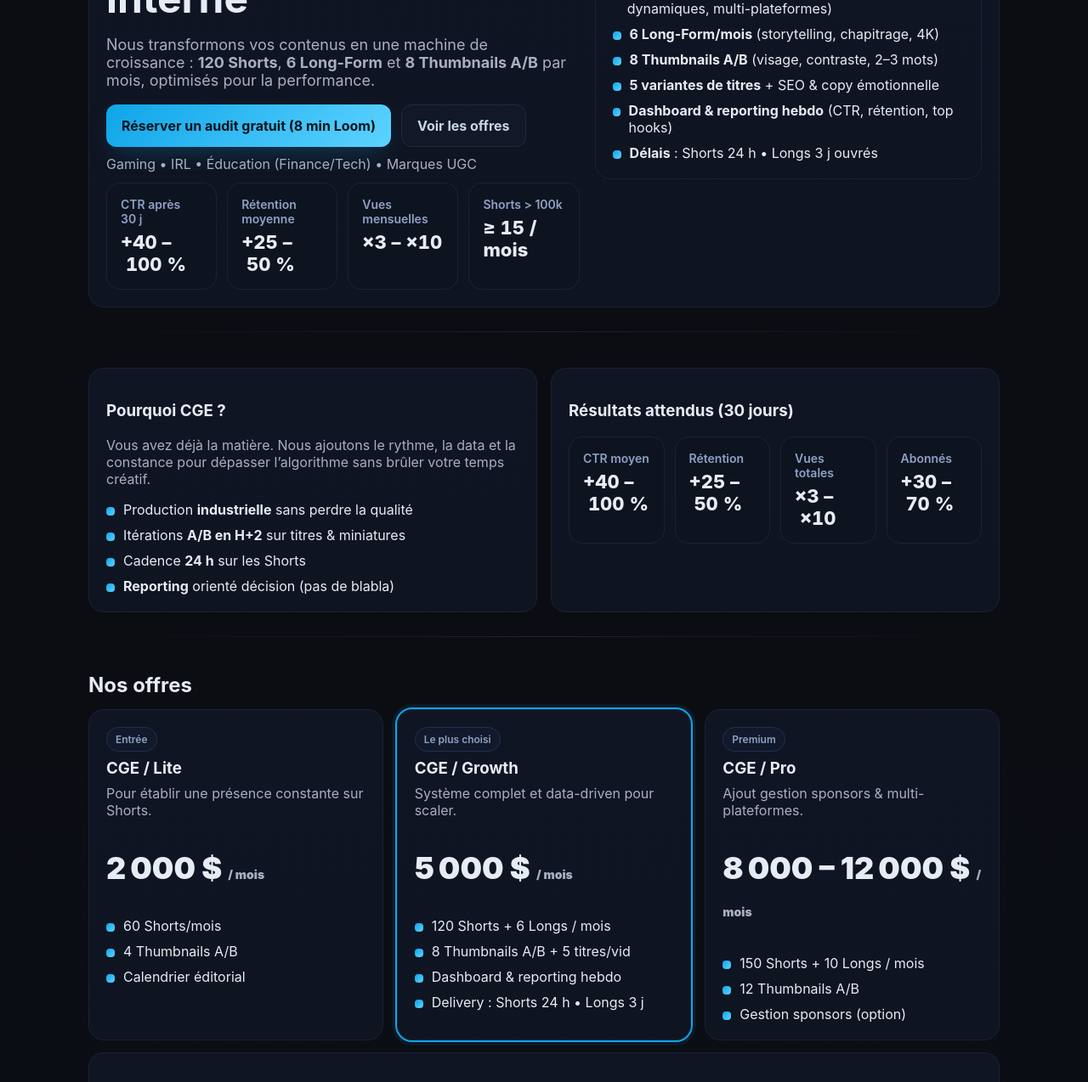
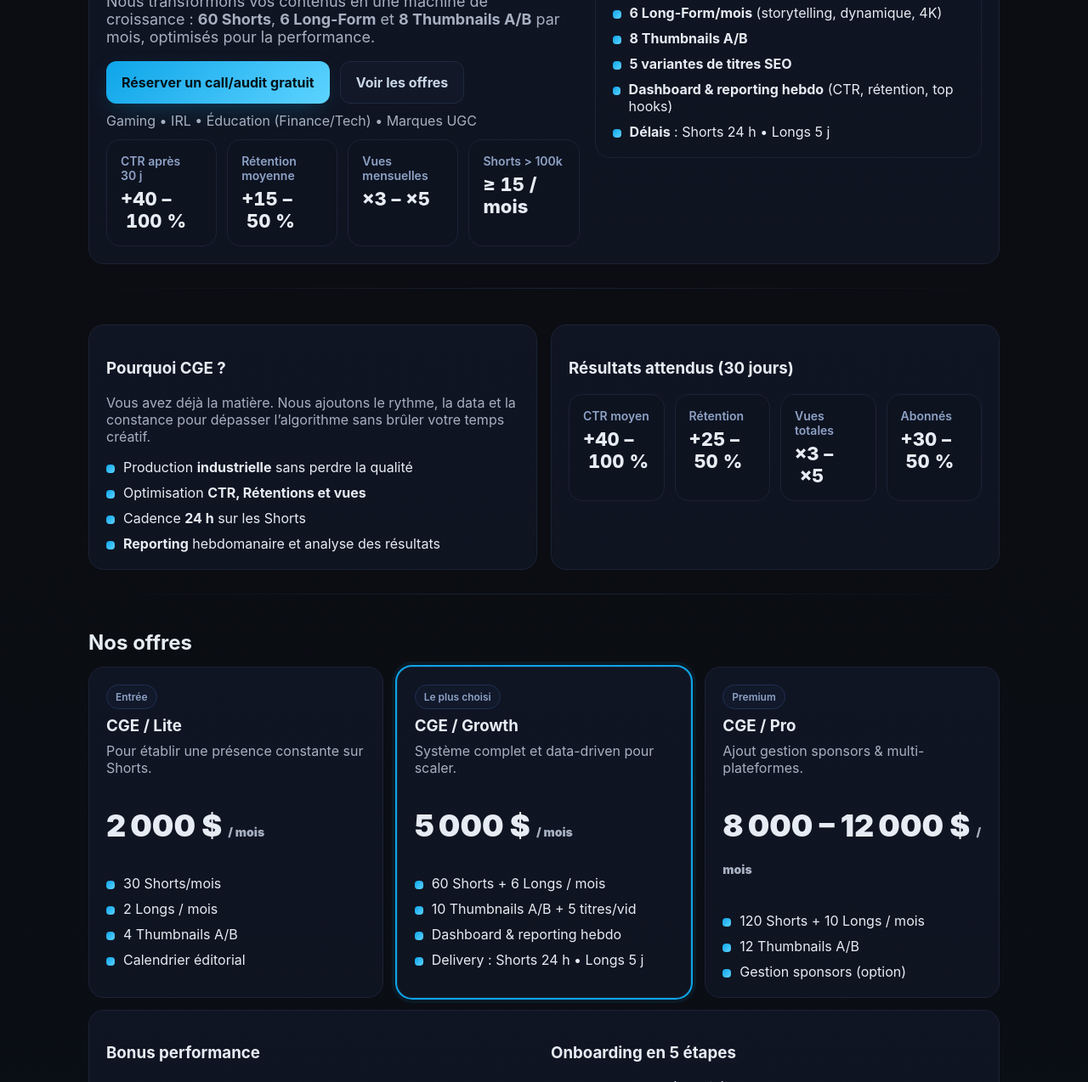
Before and after one commit to quentiinct/cge, a plain HTML site: page index.html in a window 1280 px wide. Shown: the part 350-1624 px from the top of the page at 85% size. Drawn offline with Linux system fonts and the light colour scheme.

Commit message:
changemenet 1
Updated content and metrics for YouTube growth services.

```diff
--- a/index.html
+++ b/index.html
@@ -69,19 +69,19 @@
     <!-- HERO -->
     <section class="hero card">
       <div>
-        <span class="badge">🚀 +40–100% CTR • +3–10× vues • Delivery 24h/3j</span>
-        <h1 class="h1">Accélérez votre chaîne YouTube <br/>sans recruter d’équipe interne</h1>
-        <p class="sub">Nous transformons vos contenus en une machine de croissance : <strong>120 Shorts</strong>, <strong>6 Long-Form</strong> et <strong>8 Thumbnails A/B</strong> par mois, optimisés pour la performance.
+        <span class="badge">🚀 +40–100% CTR • +3–5× vues • Delivery 24h/5j</span>
+        <h1 class="h1">Accélérez votre chaîne YouTube <br/>sans recruter d’équipe </h1>
+        <p class="sub">Nous transformons vos contenus en une machine de croissance : <strong>60 Shorts</strong>, <strong>6 Long-Form</strong> et <strong>8 Thumbnails A/B</strong> par mois, optimisés pour la performance.
         </p>
         <div class="cta">
-          <a class="btn btn-primary" href="#contact">Réserver un audit gratuit (8 min Loom)</a>
+          <a class="btn btn-primary" href="#contact">Réserver un call/audit gratuit</a>
           <a class="btn btn-ghost" href="#pricing">Voir les offres</a>
         </div>
         <div style="margin-top:10px" class="muted">Gaming • IRL • Éducation (Finance/Tech) • Marques UGC</div>
         <div class="kpis">
           <div class="kpi"><h4>CTR après 30 j</h4><p class="num">+40 – 100 %</p></div>
-          <div class="kpi"><h4>Rétention moyenne</h4><p class="num">+25 – 50 %</p></div>
-          <div class="kpi"><h4>Vues mensuelles</h4><p class="num">×3 – ×10</p></div>
+          <div class="kpi"><h4>Rétention moyenne</h4><p class="num">+15 – 50 %</p></div>
+          <div class="kpi"><h4>Vues mensuelles</h4><p class="num">×3 – ×5</p></div>
           <div class="kpi"><h4>Shorts > 100k</h4><p class="num">≥ 15 / mois</p></div>
         </div>
       </div>
@@ -89,12 +89,12 @@
         <div class="card" style="height:100%">
           <span class="pill">📦 Livrables inclus</span>
           <ul class="list" style="margin-top:14px">
-            <li class="li"><span class="dot"></span><div><strong>120 Shorts/mois</strong> (hook 0–3 s, sous-titres dynamiques, multi-plateformes)</div></li>
-            <li class="li"><span class="dot"></span><div><strong>6 Long-Form/mois</strong> (storytelling, chapitrage, 4K)</div></li>
-            <li class="li"><span class="dot"></span><div><strong>8 Thumbnails A/B</strong> (visage, contraste, 2–3 mots)</div></li>
-            <li class="li"><span class="dot"></span><div><strong>5 variantes de titres</strong> + SEO & copy émotionnelle</div></li>
+            <li class="li"><span class="dot"></span><div><strong>60 Shorts/mois</strong> (hook 0–3 s, sous-titres dynamiques, multi-plateformes)</div></li>
+            <li class="li"><span class="dot"></span><div><strong>6 Long-Form/mois</strong> (storytelling, dynamique, 4K)</div></li>
+            <li class="li"><span class="dot"></span><div><strong>8 Thumbnails A/B</strong></div></li>
+            <li class="li"><span class="dot"></span><div><strong>5 variantes de titres SEO</strong></div></li>
             <li class="li"><span class="dot"></span><div><strong>Dashboard & reporting hebdo</strong> (CTR, rétention, top hooks)</div></li>
-            <li class="li"><span class="dot"></span><div><strong>Délais</strong> : Shorts 24 h • Longs 3 j ouvrés</div></li>
+            <li class="li"><span class="dot"></span><div><strong>Délais</strong> : Shorts 24 h • Longs 5 j</div></li>
           </ul>
         </div>
       </div>
@@ -109,9 +109,9 @@
         <p class="muted">Vous avez déjà la matière. Nous ajoutons le rythme, la data et la constance pour dépasser l’algorithme sans brûler votre temps créatif.</p>
         <ul class="list" style="margin-top:8px">
           <li class="li"><span class="dot"></span><div>Production <strong>industrielle</strong> sans perdre la qualité</div></li>
-          <li class="li"><span class="dot"></span><div>Itérations <strong>A/B en H+2</strong> sur titres & miniatures</div></li>
+          <li class="li"><span class="dot"></span><div>Optimisation <strong>CTR, Rétentions et vues</strong></div></li>
           <li class="li"><span class="dot"></span><div>Cadence <strong>24 h</strong> sur les Shorts</div></li>
-          <li class="li"><span class="dot"></span><div><strong>Reporting</strong> orienté décision (pas de blabla)</div></li>
+          <li class="li"><span class="dot"></span><div><strong>Reporting</strong> hebdomanaire et analyse des résultats</div></li>
         </ul>
       </div>
       <div class="card">
@@ -119,8 +119,8 @@
         <div class="kpis">
           <div class="kpi"><h4>CTR moyen</h4><p class="num">+40 – 100 %</p></div>
           <div class="kpi"><h4>Rétention</h4><p class="num">+25 – 50 %</p></div>
-          <div class="kpi"><h4>Vues totales</h4><p class="num">×3 – ×10</p></div>
-          <div class="kpi"><h4>Abonnés</h4><p class="num">+30 – 70 %</p></div>
+          <div class="kpi"><h4>Vues totales</h4><p class="num">×3 – ×5</p></div>
+          <div class="kpi"><h4>Abonnés</h4><p class="num">+30 – 50 %</p></div>
         </div>
       </div>
     </section>
@@ -137,7 +137,8 @@
           <p class="muted" style="margin-top:0">Pour établir une présence constante sur Shorts.</p>
           <p class="price">2 000 $ <span class="muted" style="font-size:14px">/ mois</span></p>
           <ul class="list">
-            <li class="li"><span class="dot"></span><div>60 Shorts/mois</div></li>
+            <li class="li"><span class="dot"></span><div>30 Shorts/mois</div></li>
+             <li class="li"><span class="dot"></span><div>2 Longs / mois</div></li>
             <li class="li"><span class="dot"></span><div>4 Thumbnails A/B</div></li>
             <li class="li"><span class="dot"></span><div>Calendrier éditorial</div></li>
           </ul>
@@ -148,10 +149,10 @@
           <p class="muted" style="margin-top:0">Système complet et data-driven pour scaler.</p>
           <p class="price">5 000 $ <span class="muted" style="font-size:14px">/ mois</span></p>
           <ul class="list">
-            <li class="li"><span class="dot"></span><div>120 Shorts + 6 Longs / mois</div></li>
-            <li class="li"><span class="dot"></span><div>8 Thumbnails A/B + 5 titres/vid</div></li>
+            <li class="li"><span class="dot"></span><div>60 Shorts + 6 Longs / mois</div></li>
+            <li class="li"><span class="dot"></span><div>10 Thumbnails A/B + 5 titres/vid</div></li>
             <li class="li"><span class="dot"></span><div>Dashboard & reporting hebdo</div></li>
-            <li class="li"><span class="dot"></span><div>Delivery : Shorts 24 h • Longs 3 j</div></li>
+            <li class="li"><span class="dot"></span><div>Delivery : Shorts 24 h • Longs 5 j</div></li>
           </ul>
         </div>
         <div class="card">
@@ -160,7 +161,7 @@
           <p class="muted" style="margin-top:0">Ajout gestion sponsors & multi-plateformes.</p>
           <p class="price">8 000 – 12 000 $ <span class="muted" style="font-size:14px">/ mois</span></p>
           <ul class="list">
-            <li class="li"><span class="dot"></span><div>150 Shorts + 10 Longs / mois</div></li>
+            <li class="li"><span class="dot"></span><div>120 Shorts + 10 Longs / mois</div></li>
             <li class="li"><span class="dot"></span><div>12 Thumbnails A/B</div></li>
             <li class="li"><span class="dot"></span><div>Gestion sponsors (option)</div></li>
           </ul>
@@ -171,9 +172,9 @@
           <div>
             <h3>Bonus performance</h3>
             <ul class="list">
-              <li class="li"><span class="dot"></span><div>+10 % si > 3 M vues mensuelles</div></li>
+              <li class="li"><span class="dot"></span><div></div></li>
               <li class="li"><span class="dot"></span><div>+15 % si sponsor signé grâce à nous</div></li>
-              <li class="li"><span class="dot"></span><div>+5 % si RPM moyen > 6 $</div></li>
+              <li class="li"><span class="dot"></span><div>+10 % si RPM moyen</div></li>
             </ul>
           </div>
           <div>
@@ -183,7 +184,7 @@
               <li>Accès & workspace partagés</li>
               <li>Brief & templates brand</li>
               <li>Lancement prod (J+1)</li>
-              <li>Report hebdo & itérations</li>
+              <li>Report hebdo & adaptations</li>
             </ol>
           </div>
         </div>
@@ -198,11 +199,7 @@
       <div class="faq">
         <details>
           <summary>Combien de temps pour voir des résultats ?</summary>
-          <p class="muted">Les premiers gains (CTR, rétention) arrivent en 2–3 semaines via A/B tests et hooks. La croissance cumulative (×3–×10 vues) s’observe sur 30–60 jours.</p>
-        </details>
-        <details>
-          <summary>Qui possède les fichiers & exports ?</summary>
-          <p class="muted">100% vous. Nous demandons seulement l’autorisation d’utiliser des extraits anonymisés en étude de cas.</p>
+          <p class="muted">Les premiers gains (CTR, rétention) arrivent en 2–3 semaines via A/B tests et hooks. La croissance cumulative (×3–×5 vues) s’observe sur 30–60 jours.</p>
         </details>
         <details>
           <summary>Comment se passe la facturation ?</summary>
```
